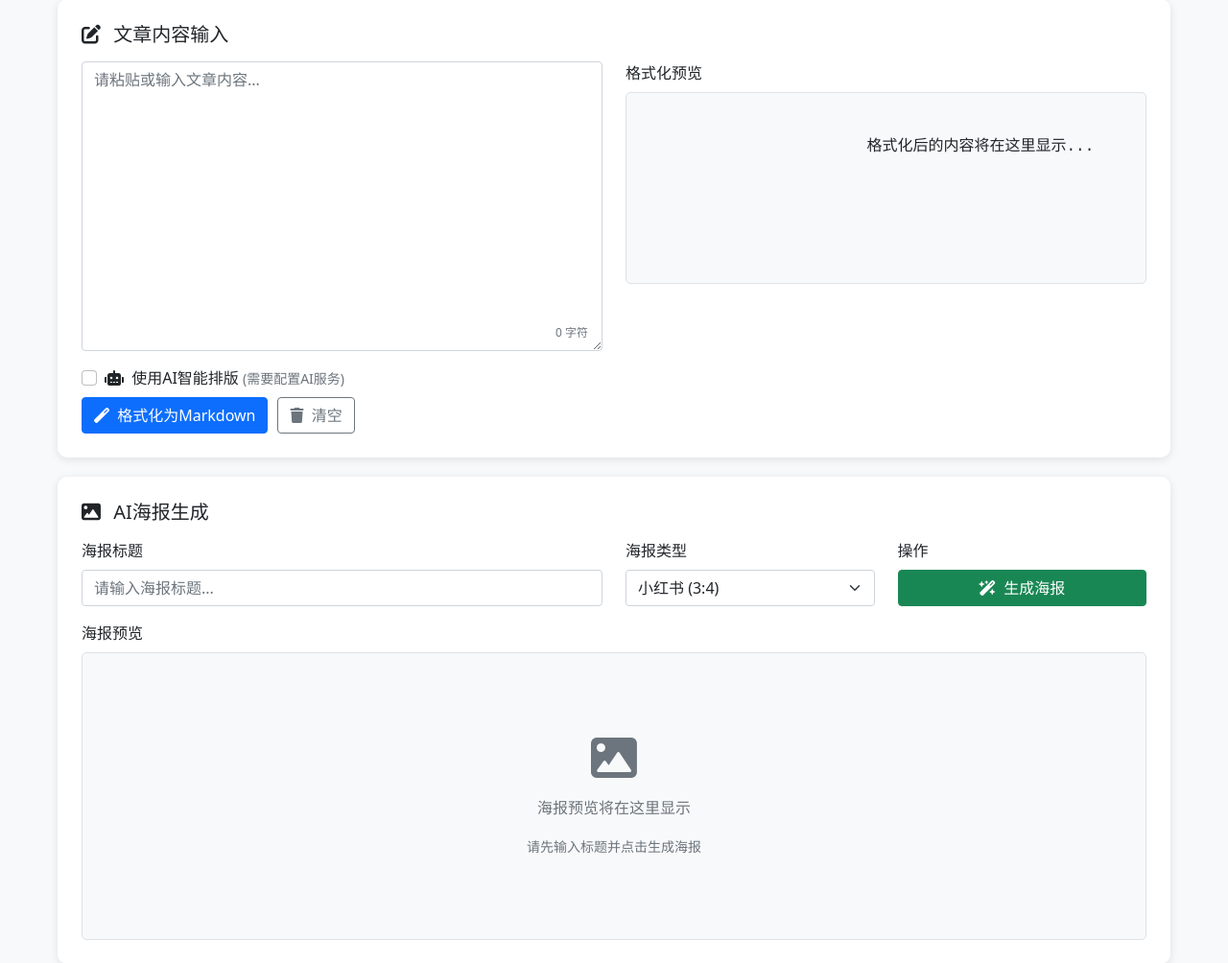
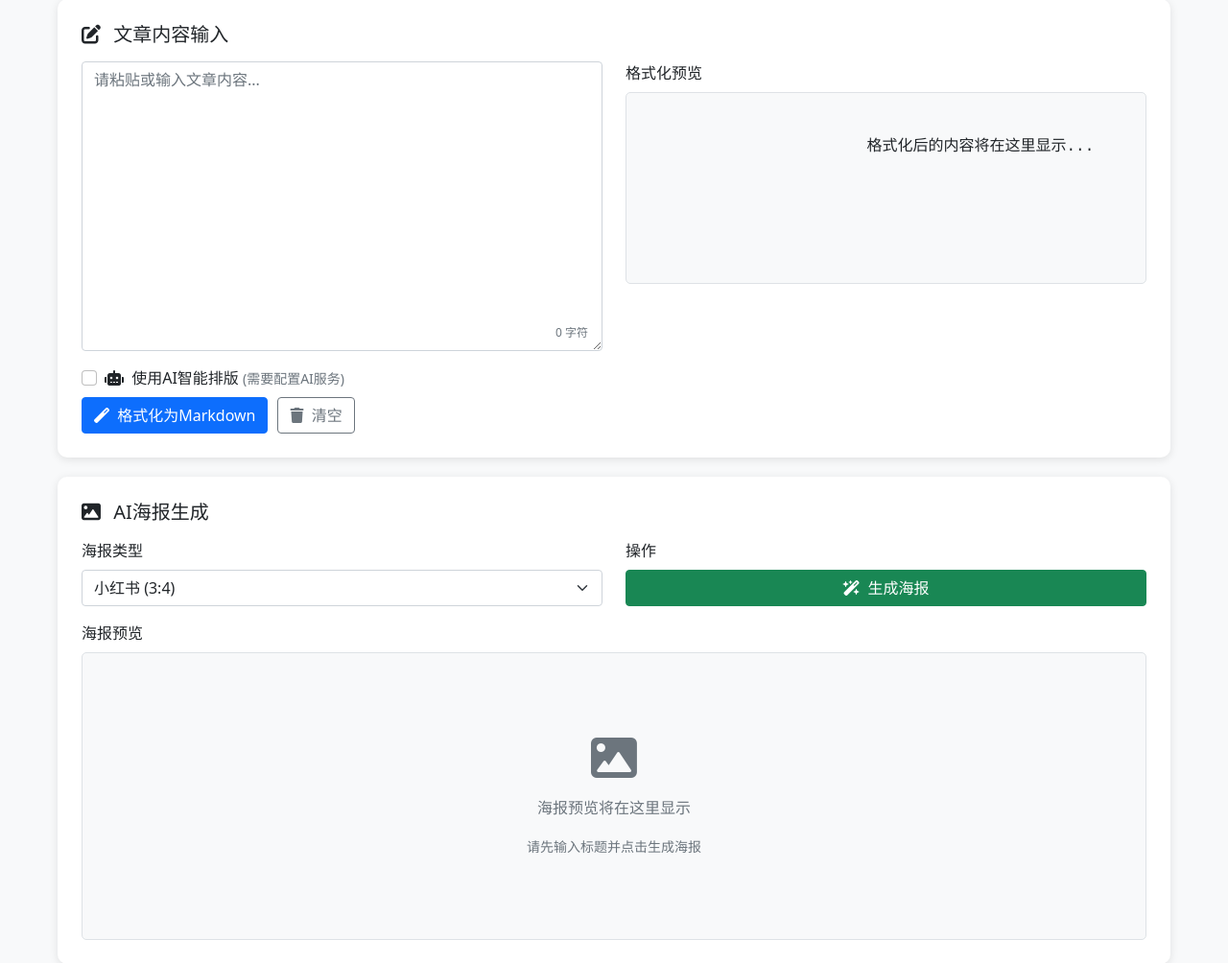
Before and after one commit to duanzj063/wxMpFormat, a Flask app: page / in a window 1280 px wide. Shown: the part 175-1179 px from the top of the page at 96% size. Run offline with Flask 2, Linux system fonts and the light colour scheme; some libraries are stand-ins or nearby versions.

Commit message:
更新内容

```diff
--- a/app.py
+++ b/app.py
@@ -116,15 +116,14 @@ def generate_poster():
     """生成海报"""
     try:
         data = request.get_json()
-        title = data.get('title', '')
         content = data.get('content', '')
         poster_type = data.get('poster_type', '小红书')  # 小红书 或 公众号
 
-        if not title or not content:
-            return jsonify({'error': '标题和内容不能为空'}), 400
+        if not content:
+            return jsonify({'error': '内容不能为空'}), 400
 
         # 调用AI生成海报HTML
-        poster_html = generate_poster_html(title, content, poster_type)
+        poster_html = generate_poster_html(content, poster_type)
 
         if not poster_html:
             return jsonify({'error': 'AI服务调用失败，请检查配置'}), 500
@@ -356,7 +355,7 @@ def format_text_with_ai(text):
         traceback.print_exc()
         return None
 
-def generate_poster_html(title, content, poster_type):
+def generate_poster_html(content, poster_type):
     """调用AI生成海报HTML"""
     try:
         if not config['ai_api_key']:
@@ -365,14 +364,13 @@ def generate_poster_html(title, content, poster_type):
         # 读取完整的提示词模板作为system prompt
         system_prompt = load_prompt_template()
 
-        # 构建user prompt，包含具体的标题和内容
+        # 构建user prompt，只包含文章内容和海报类型
         user_prompt = f"""请根据以下用户输入生成对应的HTML封面代码：
 
 封面类型：{poster_type}
-标题内容：{title}
 文章内容：{content}
 
-请严格按照提示词中的规则进行分析和设计，生成完整的HTML代码。"""
+请从文章内容中自动提取或生成一个合适的标题，然后严格按照提示词中的规则进行分析和设计，生成完整的HTML代码。"""
 
         headers = {
             'Authorization': f'Bearer {config["ai_api_key"]}',
@@ -427,13 +425,14 @@ def load_prompt_template():
     except:
         # 如果文件不存在，返回简化版提示词
         return """
-你是一位优秀的网页和营销视觉设计师。请根据用户提供的标题内容，生成对应类型的HTML封面代码。
+你是一位优秀的网页和营销视觉设计师。请根据用户提供的文章内容，生成对应类型的HTML封面代码。
 
 要求：
-1. 生成完整的HTML代码，包含CSS样式
-2. 确保代码可以直接在浏览器中运行
-3. 根据内容类型自动选择合适的视觉风格
-4. 包含下载功能
+1. 从文章内容中自动提取或生成合适的标题
+2. 生成完整的HTML代码，包含CSS样式
+3. 确保代码可以直接在浏览器中运行
+4. 根据内容类型自动选择合适的视觉风格
+5. 包含下载功能
 """
 
 if __name__ == '__main__':
--- a/templates/index.html
+++ b/templates/index.html
@@ -164,17 +164,13 @@
             </h5>
             <div class="row mb-3">
                 <div class="col-md-6">
-                    <label class="form-label">海报标题</label>
-                    <input type="text" id="posterTitle" class="form-control" placeholder="请输入海报标题...">
-                </div>
-                <div class="col-md-3">
                     <label class="form-label">海报类型</label>
                     <select id="posterType" class="form-select">
                         <option value="小红书">小红书 (3:4)</option>
                         <option value="公众号">公众号 (3.35:1)</option>
                     </select>
                 </div>
-                <div class="col-md-3">
+                <div class="col-md-6">
                     <label class="form-label">操作</label>
                     <div>
                         <button id="generatePosterBtn" class="btn btn-success w-100">
@@ -345,14 +341,8 @@
         }
 
         async function generatePoster() {
-            const title = document.getElementById('posterTitle').value.trim();
             const content = document.getElementById('articleContent').value.trim();
             const posterType = document.getElementById('posterType').value;
-
-            if (!title) {
-                showToast('请输入海报标题', 'warning');
-                return;
-            }
 
             if (!content) {
                 showToast('请输入文章内容', 'warning');
@@ -378,7 +368,7 @@
                     headers: {
                         'Content-Type': 'application/json'
                     },
-                    body: JSON.stringify({ title, content, poster_type: posterType })
+                    body: JSON.stringify({ content, poster_type: posterType })
                 });
 
                 const result = await response.json();
```
Also changed, not shown: templates/config.html (+9 -9 lines).
